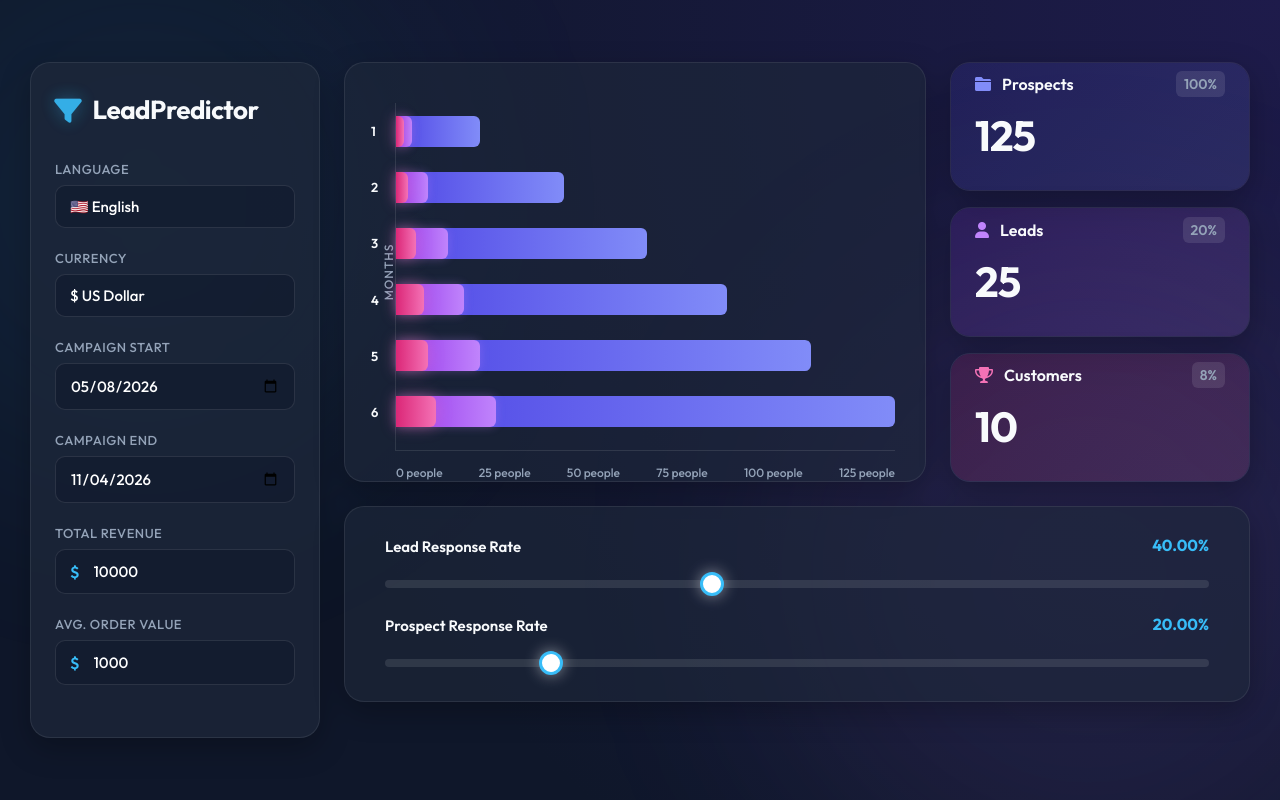
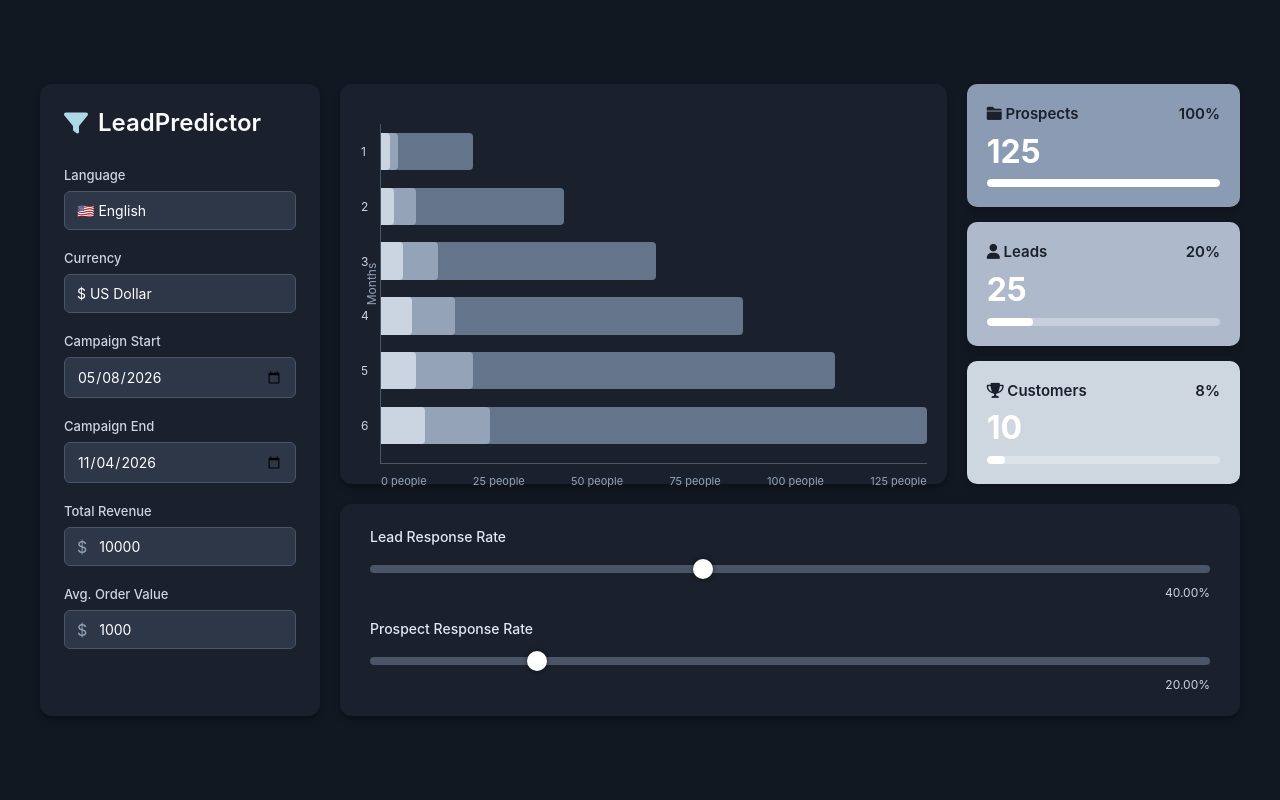
Before and after one commit to danystanev/2-exam, a plain HTML site: page index.html in a window 1280 px wide. Drawn offline with Linux system fonts and the light colour scheme.

Commit message:
Revert "better design"

```diff
--- a/index.html
+++ b/index.html
@@ -4,9 +4,6 @@
     <meta charset="UTF-8">
     <meta name="viewport" content="width=device-width, initial-scale=1.0">
     <title>LeadPredictor Dashboard</title>
-    <link rel="preconnect" href="https://fonts.googleapis.com">
-    <link rel="preconnect" href="https://fonts.gstatic.com" crossorigin>
-    <link href="https://fonts.googleapis.com/css2?family=Outfit:wght@300;400;500;600;700&display=swap" rel="stylesheet">
     <link rel="stylesheet" href="styles.css">
     <link href="https://cdnjs.cloudflare.com/ajax/libs/font-awesome/6.0.0/css/all.min.css" rel="stylesheet">
 </head>
--- a/script.js
+++ b/script.js
@@ -148,24 +148,21 @@ document.addEventListener("DOMContentLoaded", () => {
             row.innerHTML = `
                 <div class="chart-row-label">${i}</div>
                 <div class="chart-bar-group">
-                    <div class="bar bar-prospects" style="width: 0%" data-width="${pWidth}%" data-month="${i}" data-p="${tProspects}" data-l="${tLeads}" data-c="${tCustomers}"></div>
-                    <div class="bar bar-leads" style="width: 0%" data-width="${lWidth}%" data-month="${i}" data-p="${tProspects}" data-l="${tLeads}" data-c="${tCustomers}"></div>
-                    <div class="bar bar-customers" style="width: 0%" data-width="${cWidth}%" data-month="${i}" data-p="${tProspects}" data-l="${tLeads}" data-c="${tCustomers}"></div>
+                    <div class="bar bar-prospects" style="width: ${pWidth}%" data-month="${i}" data-p="${tProspects}" data-l="${tLeads}" data-c="${tCustomers}"></div>
+                    <div class="bar bar-leads" style="width: ${lWidth}%" data-month="${i}" data-p="${tProspects}" data-l="${tLeads}" data-c="${tCustomers}"></div>
+                    <div class="bar bar-customers" style="width: ${cWidth}%" data-month="${i}" data-p="${tProspects}" data-l="${tLeads}" data-c="${tCustomers}"></div>
                 </div>
             `;
             chartContainer.appendChild(row);
         }
 
-        // Trigger animations
-        setTimeout(() => {
+        // Add tooltip listeners
         const bars = document.querySelectorAll(".bar");
         bars.forEach(bar => {
-                bar.style.width = bar.getAttribute("data-width");
             bar.addEventListener("mouseenter", showTooltip);
             bar.addEventListener("mousemove", moveTooltip);
             bar.addEventListener("mouseleave", hideTooltip);
         });
-        }, 50);
     }
 
     function showTooltip(e) {
@@ -175,17 +172,17 @@ document.addEventListener("DOMContentLoaded", () => {
         const m = e.target.getAttribute("data-month");
         const t = dictionary[currentLang];
 
-        tooltip.innerHTML = `<strong>${t.monthTooltip} #${m}</strong><br>${t.prospectsTooltip}: ${p}<br>${t.leadsTooltip}: ${l}<br>${t.customersTooltip}: ${c}`;
-        tooltip.classList.add("visible");
+        tooltip.innerHTML = `${t.monthTooltip} #${m}<br>${t.prospectsTooltip}: ${p}<br>${t.leadsTooltip}: ${l}<br>${t.customersTooltip}: ${c}`;
+        tooltip.style.opacity = "1";
     }
 
     function moveTooltip(e) {
-        tooltip.style.left = e.pageX + 15 + "px";
-        tooltip.style.top = e.pageY + 15 + "px";
+        tooltip.style.left = e.pageX + 10 + "px";
+        tooltip.style.top = e.pageY + 10 + "px";
     }
 
     function hideTooltip() {
-        tooltip.classList.remove("visible");
+        tooltip.style.opacity = "0";
     }
 
     // Language change listener
--- a/styles.css
+++ b/styles.css
@@ -1,118 +1,51 @@
-:root {
-    --bg-color: #0f172a;
-    --sidebar-bg: rgba(30, 41, 59, 0.7);
-    --panel-bg: rgba(30, 41, 59, 0.6);
-    --text-main: #f8fafc;
-    --text-muted: #94a3b8;
-    --accent: #38bdf8;
-    --accent-glow: rgba(56, 189, 248, 0.4);
-
-    --color-prospects: #818cf8;
-    --color-leads: #c084fc;
-    --color-customers: #f472b6;
-
-    --glass-border: rgba(255, 255, 255, 0.08);
-}
-
 * {
     box-sizing: border-box;
     margin: 0;
     padding: 0;
-    font-family: 'Outfit', sans-serif;
+    font-family: -apple-system, BlinkMacSystemFont, "Segoe UI", Roboto, Helvetica, Arial, sans-serif;
 }
 
 body {
-    background: radial-gradient(circle at top right, #1e1b4b, #0f172a 70%);
-    color: var(--text-main);
+    background-color: #121822;
+    color: #e2e8f0;
     display: flex;
     justify-content: center;
     align-items: center;
     min-height: 100vh;
-    padding: 30px;
-    overflow-x: hidden;
-}
-
-/* Background Animated Gradient Blobs */
-body::before, body::after {
-    content: '';
-    position: fixed;
-    border-radius: 50%;
-    filter: blur(120px);
-    z-index: -1;
-    opacity: 0.5;
-    animation: float 20s infinite ease-in-out alternate;
-}
-body::before {
-    top: -10%; left: -10%; width: 40vw; height: 40vw; background: rgba(56, 189, 248, 0.15);
-}
-body::after {
-    bottom: -10%; right: -10%; width: 50vw; height: 50vw; background: rgba(192, 132, 252, 0.15);
-    animation-delay: -10s;
-}
-
-@keyframes float {
-    0% { transform: translate(0, 0) scale(1); }
-    50% { transform: translate(5%, 10%) scale(1.1); }
-    100% { transform: translate(-5%, -5%) scale(0.9); }
+    padding: 20px;
 }
 
 .dashboard {
     display: flex;
-    gap: 24px;
+    gap: 20px;
     width: 100%;
-    max-width: 1250px;
-    animation: slideUp 0.8s cubic-bezier(0.16, 1, 0.3, 1) forwards;
-}
-
-@keyframes slideUp {
-    from { opacity: 0; transform: translateY(40px); }
-    to { opacity: 1; transform: translateY(0); }
-}
-
-/* --- Glassmorphism Base Styles --- */
-.sidebar, .chart-panel, .bottom-section, .stat-card {
-    backdrop-filter: blur(16px);
-    -webkit-backdrop-filter: blur(16px);
-    border: 1px solid var(--glass-border);
-    border-radius: 20px;
-    box-shadow: 0 10px 30px rgba(0, 0, 0, 0.25);
-    transition: transform 0.3s ease, box-shadow 0.3s ease;
-}
-.sidebar:hover, .chart-panel:hover, .bottom-section:hover, .stat-card:hover {
-    transform: translateY(-2px);
-    box-shadow: 0 15px 35px rgba(0, 0, 0, 0.35);
+    max-width: 1200px;
 }
 
 /* --- Sidebar --- */
 .sidebar {
-    width: 290px;
-    background-color: var(--sidebar-bg);
-    padding: 30px 24px;
+    width: 280px;
+    background-color: #1a202c;
+    border-radius: 12px;
+    padding: 24px;
+    box-shadow: 0 4px 6px rgba(0, 0, 0, 0.3);
 }
 
 .logo {
-    font-size: 26px;
-    font-weight: 700;
-    margin-bottom: 35px;
-    color: var(--text-main);
+    font-size: 24px;
+    font-weight: 600;
+    margin-bottom: 30px;
+    color: #f8fafc;
     display: flex;
     align-items: center;
-    gap: 12px;
-    letter-spacing: -0.5px;
+    gap: 10px;
 }
 .logo i {
-    color: var(--accent);
-    filter: drop-shadow(0 0 8px var(--accent-glow));
-    animation: pulseIcon 3s infinite alternate;
-}
-
-@keyframes pulseIcon {
-    0% { transform: scale(1); opacity: 0.8; }
-    100% { transform: scale(1.1); opacity: 1; }
+    color: #add8e6;
 }
 
 .input-group {
-    margin-bottom: 22px;
+    margin-bottom: 20px;
 }
 
 .input-group label {
@@ -120,28 +53,19 @@ body::after {
     font-size: 13px;
     font-weight: 500;
     margin-bottom: 8px;
-    color: var(--text-muted);
-    text-transform: uppercase;
-    letter-spacing: 0.5px;
+    color: #cbd5e1;
 }
 
 select, input[type="date"], input[type="number"] {
     width: 100%;
-    padding: 12px 14px;
-    background-color: rgba(15, 23, 42, 0.5);
-    border: 1px solid rgba(255, 255, 255, 0.1);
-    border-radius: 10px;
+    padding: 10px 12px;
+    background-color: #2d3748;
+    border: 1px solid #4a5568;
+    border-radius: 6px;
     color: white;
-    font-size: 15px;
+    font-size: 14px;
     outline: none;
     appearance: none;
-    transition: all 0.2s ease;
-    font-weight: 500;
-}
-select:focus, input[type="date"]:focus, input[type="number"]:focus {
-    border-color: var(--accent);
-    box-shadow: 0 0 0 3px var(--accent-glow);
-    background-color: rgba(15, 23, 42, 0.8);
 }
 select {
     cursor: pointer;
@@ -151,30 +75,18 @@ select {
     position: relative;
     display: flex;
     align-items: center;
-    background-color: rgba(15, 23, 42, 0.5);
-    border: 1px solid rgba(255, 255, 255, 0.1);
-    border-radius: 10px;
-    transition: all 0.2s ease;
-}
-.input-prefix:focus-within {
-    border-color: var(--accent);
-    box-shadow: 0 0 0 3px var(--accent-glow);
-    background-color: rgba(15, 23, 42, 0.8);
+    background-color: #2d3748;
+    border: 1px solid #4a5568;
+    border-radius: 6px;
 }
 .input-prefix span {
-    padding-left: 14px;
-    color: var(--accent);
-    font-weight: 600;
+    padding-left: 12px;
+    color: #94a3b8;
 }
 .input-prefix input {
     border: none;
     background: transparent;
     flex: 1;
-}
-.input-prefix input:focus {
-    box-shadow: none;
-    border-color: transparent;
-    background: transparent;
 }
 
 /* --- Main Content --- */
@@ -182,32 +94,31 @@ select {
     flex: 1;
     display: flex;
     flex-direction: column;
-    gap: 24px;
+    gap: 20px;
 }
 
 .top-section {
     display: flex;
-    gap: 24px;
-    height: 420px;
+    gap: 20px;
+    height: 400px;
 }
 
 /* Chart Panel */
 .chart-panel {
     flex: 2;
-    background-color: var(--panel-bg);
-    padding: 40px 30px 30px 50px;
+    background-color: #1a202c;
+    border-radius: 12px;
+    padding: 40px 20px 20px 40px;
     position: relative;
+    box-shadow: 0 4px 6px rgba(0, 0, 0, 0.3);
 }
 .y-axis-label {
     position: absolute;
-    left: 15px;
+    left: 10px;
     top: 50%;
     transform: translateY(-50%) rotate(-90deg);
     font-size: 12px;
-    font-weight: 500;
-    letter-spacing: 1px;
-    text-transform: uppercase;
-    color: var(--text-muted);
+    color: #94a3b8;
 }
 
 .chart-container {
@@ -216,8 +127,8 @@ select {
     flex-direction: column;
     justify-content: space-between;
     position: relative;
-    border-left: 1px solid rgba(255,255,255,0.1);
-    border-bottom: 1px solid rgba(255,255,255,0.1);
+    border-left: 1px solid #4a5568;
+    border-bottom: 1px solid #4a5568;
     padding-bottom: 10px;
 }
 .chart-row {
@@ -225,18 +136,17 @@ select {
     flex: 1;
     display: flex;
     align-items: center;
-    margin: 6px 0;
+    margin: 4px 0;
 }
 .chart-row-label {
     position: absolute;
-    left: -25px;
-    font-size: 13px;
-    font-weight: 600;
-    color: var(--text-main);
+    left: -20px;
+    font-size: 12px;
+    color: #cbd5e1;
 }
 .chart-bar-group {
     position: relative;
-    height: 70%;
+    height: 80%;
     width: 100%;
 }
 .bar {
@@ -244,189 +154,130 @@ select {
     left: 0;
     top: 0;
     height: 100%;
-    border-radius: 0 6px 6px 0;
-    transition: width 1s cubic-bezier(0.34, 1.56, 0.64, 1);
-    cursor: crosshair;
+    border-radius: 0 4px 4px 0;
+    transition: width 0.3s ease;
 }
-.bar:hover {
-    filter: brightness(1.2);
-}
-.bar-prospects { background: linear-gradient(90deg, #4f46e5, var(--color-prospects)); z-index: 1; }
-.bar-leads { background: linear-gradient(90deg, #9333ea, var(--color-leads)); z-index: 2; box-shadow: 0 0 10px rgba(192,132,252,0.3); }
-.bar-customers { background: linear-gradient(90deg, #db2777, var(--color-customers)); z-index: 3; box-shadow: 0 0 15px rgba(244,114,182,0.4); }
+.bar:hover { filter: brightness(1.2); }
+.bar-prospects { background-color: #64748b; z-index: 1; }
+.bar-leads { background-color: #94a3b8; z-index: 2; }
+.bar-customers { background-color: #cbd5e1; z-index: 3; }
 
 .x-axis {
     display: flex;
     justify-content: space-between;
     position: absolute;
-    bottom: -30px;
+    bottom: -25px;
     left: 0;
     width: 100%;
-    font-size: 12px;
-    color: var(--text-muted);
-    font-weight: 500;
+    font-size: 11px;
+    color: #94a3b8;
 }
 
 /* Stats Panel */
 .stats-panel {
-    flex: 1.2;
+    flex: 1;
     display: flex;
     flex-direction: column;
-    gap: 16px;
+    gap: 15px;
 }
 
 .stat-card {
-    padding: 24px;
+    background-color: #8b9bb4;
+    border-radius: 10px;
+    padding: 20px;
     flex: 1;
     display: flex;
     flex-direction: column;
-    justify-content: center;
-    position: relative;
-    overflow: hidden;
+    justify-content: space-between;
+    color: #1a202c;
+    box-shadow: 0 4px 6px rgba(0, 0, 0, 0.2);
 }
-.stat-card::before {
-    content: '';
-    position: absolute;
-    top: 0; left: 0; right: 0; bottom: 0;
-    opacity: 0.15;
-    z-index: 0;
-    transition: opacity 0.3s;
-}
-.stat-card:hover::before { opacity: 0.25; }
-
-.stat-card:nth-child(1)::before { background: linear-gradient(135deg, #4f46e5, var(--color-prospects)); }
-.stat-card:nth-child(2)::before { background: linear-gradient(135deg, #9333ea, var(--color-leads)); }
-.stat-card:nth-child(3)::before { background: linear-gradient(135deg, #db2777, var(--color-customers)); }
-
-.stat-card:nth-child(1) .stat-header i { color: var(--color-prospects); }
-.stat-card:nth-child(2) .stat-header i { color: var(--color-leads); }
-.stat-card:nth-child(3) .stat-header i { color: var(--color-customers); }
-
-.stat-header, .stat-value, .progress-bar-bg {
-    position: relative;
-    z-index: 1;
-}
+.stat-card:nth-child(2) { background-color: #aeb9cc; }
+.stat-card:nth-child(3) { background-color: #ced6e0; }
 
 .stat-header {
     display: flex;
     justify-content: space-between;
-    align-items: center;
     font-weight: 600;
-    font-size: 16px;
-    margin-bottom: 12px;
+    font-size: 15px;
 }
-.stat-header i { margin-right: 8px; }
-.stat-percent {
-    font-size: 14px;
-    color: var(--text-muted);
-    background: rgba(255,255,255,0.1);
-    padding: 4px 8px;
-    border-radius: 6px;
+.stat-value {
+    font-size: 32px;
+    font-weight: bold;
+    color: white;
 }
-
-.stat-value {
-    font-size: 42px;
-    font-weight: 800;
-    margin-bottom: 20px;
-    letter-spacing: -1px;
-}
-
-/* The progress bars injected via JS */
 .progress-bar-bg {
-    height: 6px;
-    background-color: rgba(255, 255, 255, 0.1);
-    border-radius: 3px;
+    height: 8px;
+    background-color: rgba(255, 255, 255, 0.3);
+    border-radius: 4px;
     overflow: hidden;
 }
 .progress-bar {
     height: 100%;
-    border-radius: 3px;
-    transition: width 1s cubic-bezier(0.34, 1.56, 0.64, 1);
+    background-color: white;
+    border-radius: 4px;
 }
-.stat-card:nth-child(1) .progress-bar { background: var(--color-prospects); box-shadow: 0 0 10px var(--color-prospects); }
-.stat-card:nth-child(2) .progress-bar { background: var(--color-leads); box-shadow: 0 0 10px var(--color-leads); }
-.stat-card:nth-child(3) .progress-bar { background: var(--color-customers); box-shadow: 0 0 10px var(--color-customers); }
-/* Utility classes that were added before */
 .pb-max { width: 100%; }
 .pb-med { width: 20%; }
 .pb-low { width: 8%; }
 
 /* Bottom Sliders */
 .bottom-section {
-    background-color: var(--panel-bg);
-    padding: 30px 40px;
+    background-color: #1a202c;
+    border-radius: 12px;
+    padding: 24px 30px;
+    box-shadow: 0 4px 6px rgba(0, 0, 0, 0.3);
     display: flex;
     flex-direction: column;
-    gap: 24px;
+    gap: 20px;
 }
 
 .slider-group {
     position: relative;
 }
 .slider-header {
-    margin-bottom: 16px;
-    font-size: 15px;
-    font-weight: 600;
-    color: var(--text-main);
+    margin-bottom: 12px;
+    font-size: 14px;
+    font-weight: 500;
 }
 input[type="range"] {
     -webkit-appearance: none;
     width: 100%;
     height: 8px;
-    background: rgba(255,255,255,0.1);
+    background: #4a5568;
     border-radius: 4px;
     outline: none;
     border: none;
-    transition: background 0.3s;
-}
-input[type="range"]:hover {
-    background: rgba(255,255,255,0.15);
 }
 input[type="range"]::-webkit-slider-thumb {
     -webkit-appearance: none;
     appearance: none;
-    width: 24px;
-    height: 24px;
+    width: 20px;
+    height: 20px;
     border-radius: 50%;
     background: #fff;
     cursor: pointer;
-    box-shadow: 0 0 15px rgba(255,255,255,0.5);
-    border: 3px solid var(--accent);
-    transition: transform 0.2s, box-shadow 0.2s;
-}
-input[type="range"]::-webkit-slider-thumb:hover {
-    transform: scale(1.15);
-    box-shadow: 0 0 20px rgba(56, 189, 248, 0.8);
+    box-shadow: 0 0 5px rgba(0,0,0,0.5);
 }
 .slider-value {
-    position: absolute;
-    right: 0;
-    top: -2px;
-    font-size: 16px;
-    font-weight: 700;
-    color: var(--accent);
+    text-align: right;
+    font-size: 12px;
+    color: #cbd5e1;
+    margin-top: 8px;
 }
 
 /* Tooltip */
 .tooltip {
     position: absolute;
-    background: rgba(15, 23, 42, 0.95);
-    backdrop-filter: blur(8px);
+    background: rgba(45, 55, 72, 0.95);
     color: white;
-    padding: 12px 16px;
-    border-radius: 12px;
-    font-size: 14px;
-    font-weight: 500;
+    padding: 10px;
+    border-radius: 6px;
+    font-size: 12px;
     pointer-events: none;
     opacity: 0;
-    transform: translateY(10px);
-    transition: opacity 0.3s ease, transform 0.3s ease;
+    transition: opacity 0.2s;
     z-index: 100;
-    border: 1px solid rgba(255,255,255,0.1);
-    box-shadow: 0 10px 25px rgba(0,0,0,0.5);
-    line-height: 1.5;
+    border: 1px solid #718096;
+    box-shadow: 0 4px 6px rgba(0,0,0,0.3);
 }
-.tooltip.visible {
-    opacity: 1;
-    transform: translateY(0);
-}
```
Lines whose indentation alone changed are shown as unchanged.
